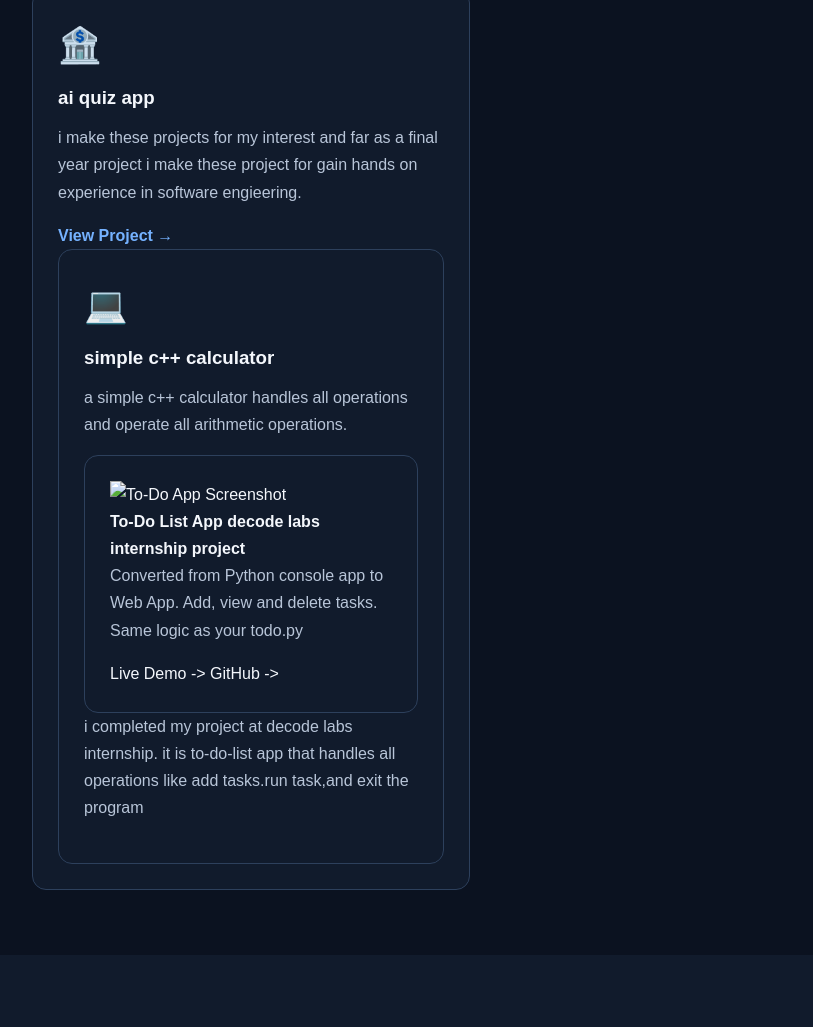
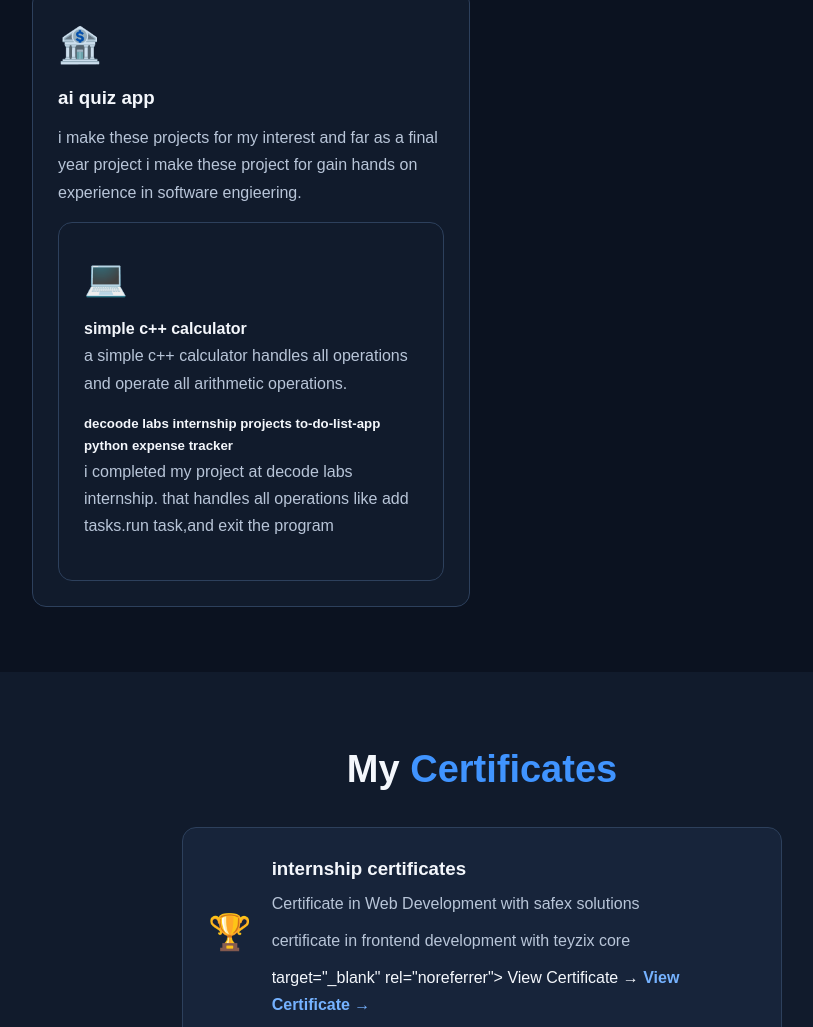
Before and after one commit to fahadiftikhar798-droid/fahad-iftikhar-portfolio, a plain HTML site: page index.html in a window 1280 px wide. Shown: the part 1582-2609 px from the top of the page, without its empty margins (158-971 px from the left). Drawn offline with Linux system fonts and the light colour scheme.

Commit message:
Revise portfolio HTML structure and content
Updated the HTML structure and content of the portfolio page, including navigation, sections for home, about, skills, projects, certificates, and contact information.

```diff
--- a/index.html
+++ b/index.html
@@ -88,28 +88,21 @@
         <p>
           i make these projects for my interest and far as a final year project i make these project for gain hands on experience in software engieering.
         </p>
-        <a href="https://1drv.ms/f/c/612aceda741543eb/IgAeQ123ADxfSKEd0-K7wYG8AcOdqod-zQanbURJhKgTv5U?e=hgSCC7" class="project-link" target="_blank" rel="noreferrer">View Project →</a>
         <article>
 
       <article class="project-card">
         <div class="project-icon">💻</div>
-        <h3>simple c++ calculator</h3>
+        <h4>simple c++ calculator</h4>
         <p>
           a simple c++ calculator handles all operations and operate all arithmetic operations.
         </p>
-<div class="project-card">
-  <img src="./assets/todo-app.png" alt="To-Do App Screenshot">
-  <h4>To-Do List App decode labs internship project </h4>
-  <p>Converted from Python console app to Web App. Add, view and delete tasks. Same logic as your todo.py</p>
-  <div class="project-links">
-    <a href="./todo-app.html" target="_blank">Live Demo -></a>
-    <a href="https://github.com/fahadiftikhar798-droid/todo-app" target="_blank">GitHub -></a>
-  </div>
-</div>
-
-
+        <h5>
+          decoode labs internship projects
+          to-do-list-app
+          python expense tracker
+        </h5>
         <p>
-          i completed my project at decode labs internship. it is to-do-list app that handles all operations like add tasks.run task,and exit the program
+          i completed my project at decode labs internship. that handles all operations like add tasks.run task,and exit the program
         </p>
         <h4></h4>
 
```
